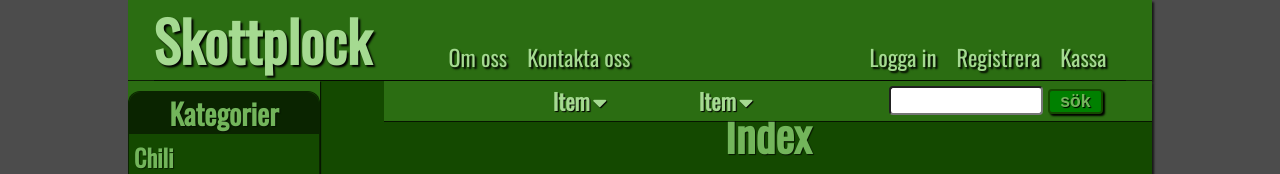
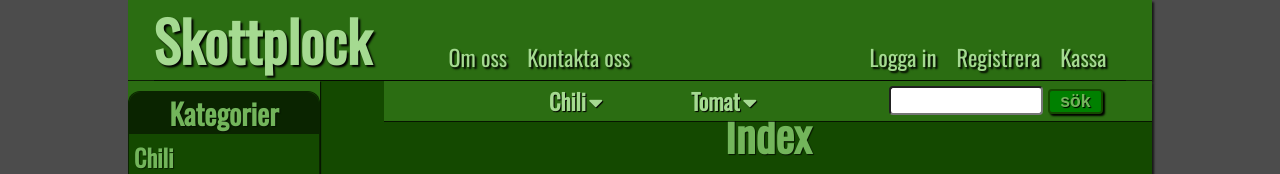
Before and after one commit to Cancain/skottplock, a React (Create React App) app: page / in a window 1280 px wide. Shown: the top 174 px of the page. Built offline with nearby package versions, Linux system fonts and the light colour scheme.

Commit message:
added functionality for the dropdownnav

```diff
--- a/src/Components/Navigation/DropDownNav/DropDownContent/DropDownContent.js
+++ b/src/Components/Navigation/DropDownNav/DropDownContent/DropDownContent.js
@@ -3,16 +3,12 @@ import React from "react";
 import style from "./DropDownContent.module.css";
 
 const dropDownContent = props => {
-  return (
-    <div className={style.DropDownContent}>
-      <ul>
-        <li>item</li>
-        <li>item</li>
-        <li>item</li>
-        <li>item</li>
-      </ul>
-    </div>
-  );
+  console.log(props.items);
+
+  const items = props.items.map(item => {
+    return <li>{item.name}</li>;
+  });
+  return <div className={style.DropDownContent}>{<ul>{items}</ul>}</div>;
 };
 
 export default dropDownContent;
--- a/src/Components/Navigation/DropDownNav/DropDownContent/DropDownContent.module.css
+++ b/src/Components/Navigation/DropDownNav/DropDownContent/DropDownContent.module.css
@@ -1,9 +1,9 @@
 .DropDownContent {
   background-color: #2b6d12;
   z-index: 100;
-  min-width: 100px;
+  min-width: 200px;
   position: absolute;
-  left: -30px;
+  left: -80px;
   padding-top: 10px;
   padding-bottom: 14px;
   box-shadow: 2px 2px 2px rgba(0, 0, 0, 0.7);
--- a/src/Components/Navigation/DropDownNav/DropDownNav.js
+++ b/src/Components/Navigation/DropDownNav/DropDownNav.js
@@ -5,10 +5,13 @@ import DropDownContent from "./DropDownContent/DropDownContent";
 
 const dropDownNav = props => {
   const [open, setOpen] = useState(false);
+  const [items] = useState(props.items);
+
+  console.log(items);
 
   let dropDownContent = null;
   if (open) {
-    dropDownContent = <DropDownContent />;
+    dropDownContent = <DropDownContent items={items} />;
   }
 
   return (
--- a/src/Components/SubHeader/SubHeader.js
+++ b/src/Components/SubHeader/SubHeader.js
@@ -1,16 +1,17 @@
 import React from "react";
 
+import { clones } from "../../MockData/Products";
 import style from "./SubHeader.module.css";
 import SearchBar from "../UI/SearchBar/SearchBar";
 import DropDownNav from "../Navigation/DropDownNav/DropDownNav";
 
 const subHeader = props => {
+  const dropDownNavs = clones.map(item => {
+    return <DropDownNav text={item.name} items={item.subItems} key={item.id} />;
+  });
   return (
     <div className={style.SubHeader}>
-      <div className={style.DropDownLinks}>
-        <DropDownNav text="Item" />
-        <DropDownNav text="Item" />
-      </div>
+      <div className={style.DropDownLinks}>{dropDownNavs}</div>
       <SearchBar />
     </div>
   );
```
